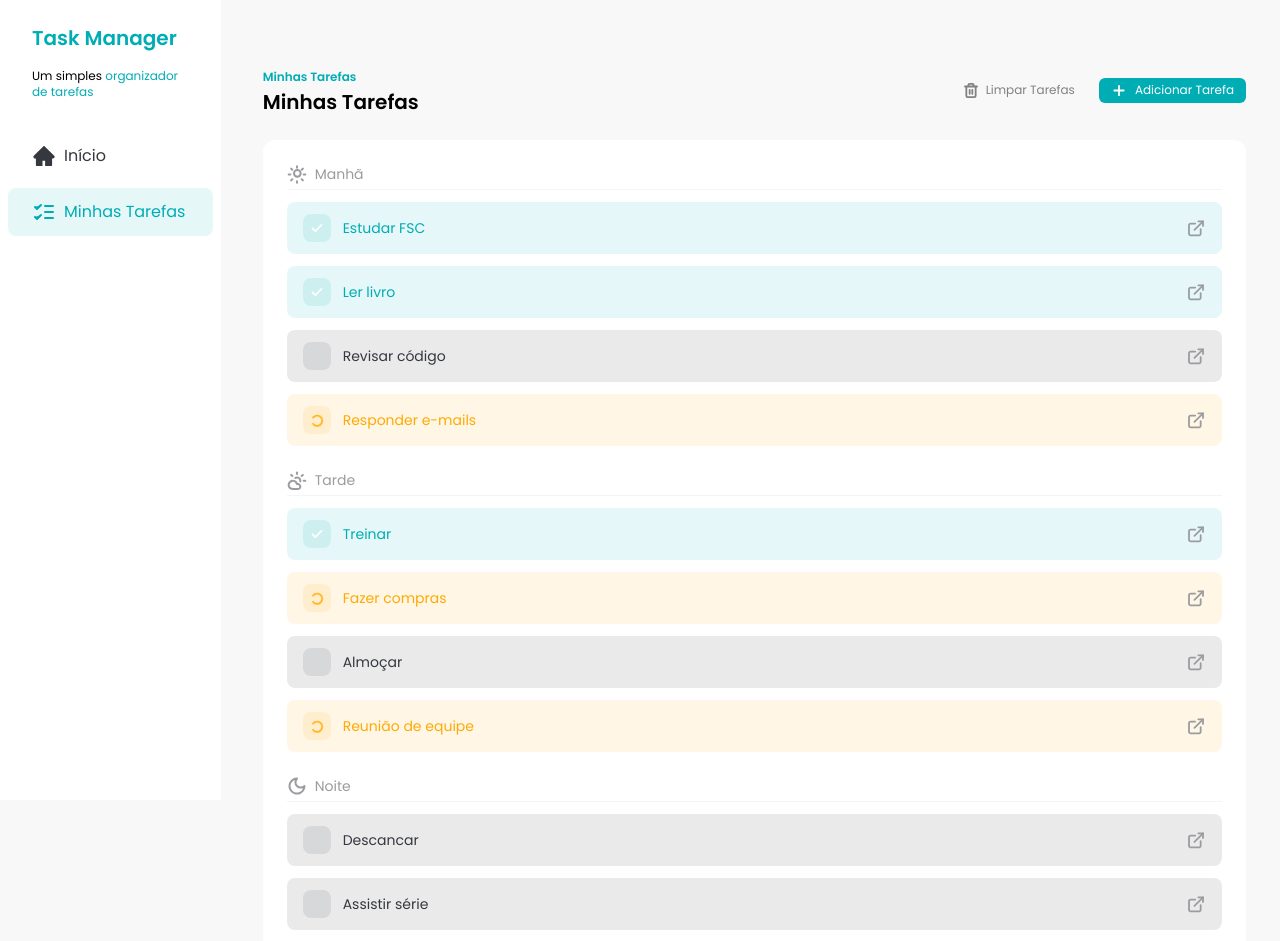
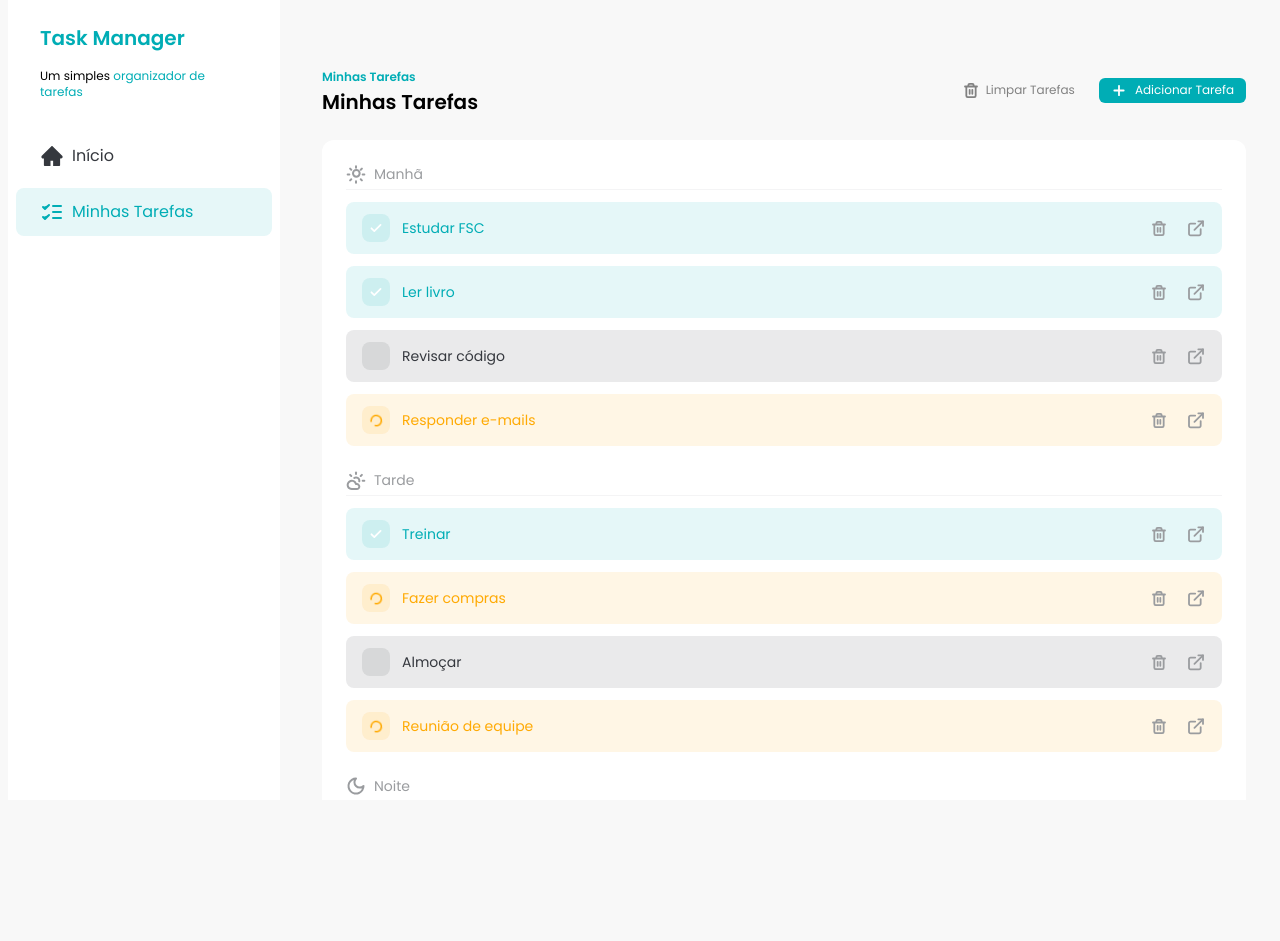
Before and after one commit to Allysonfreitas210695/Task_Manage, a React (Vite) app: page / in a window 1280 px wide. Shown: the top 941 px of the page. After the commit the page ends 800 px from the top, so only its background shows below. Built offline with nearby package versions, Linux system fonts and the light colour scheme.

Commit message:
feat: add remove task and sonner lib

```diff
--- a/package.json
+++ b/package.json
@@ -14,6 +14,7 @@
     "@tailwindcss/vite": "^4.1.12",
     "react": "^19.1.1",
     "react-dom": "^19.1.1",
+    "sonner": "^2.0.7",
     "tailwindcss": "^4.1.12"
   },
   "devDependencies": {
--- a/src/App.jsx
+++ b/src/App.jsx
@@ -1,11 +1,21 @@
+import { Toaster } from "sonner"
 import SideBar from "./components/Sidebar"
 import Tasks from "./components/Tasks"
 
 const App = () => {
   return (
-    <div className="flex gap-2">
+    <div className="flex h-screen gap-2 overflow-hidden">
+      <Toaster
+        toastOptions={{
+          style: {
+            color: "#35383E",
+          },
+        }}
+      />
       <SideBar />
-      <Tasks />
+      <div className="h-full flex-1 overflow-y-auto">
+        <Tasks />
+      </div>
     </div>
   )
 }
--- a/src/components/Button.jsx
+++ b/src/components/Button.jsx
@@ -1,4 +1,4 @@
-const Button = ({ children, variant = "primary" }) => {
+const Button = ({ children, variant = "primary", onClick }) => {
   const variantButton = {
     primary: "bg-[#00ADB5] text-white",
     ghost: "bg-transparent text-[#818181]",
@@ -6,6 +6,7 @@ const Button = ({ children, variant = "primary" }) => {
   return (
     <button
       className={`${variantButton[variant]} flex cursor-pointer items-center gap-2 rounded-md px-3 py-1 text-xs transition-colors hover:opacity-75`}
+      onClick={onClick}
     >
       {children}
     </button>
--- a/src/components/TaskItem.jsx
+++ b/src/components/TaskItem.jsx
@@ -1,8 +1,11 @@
+import Button from "./Button"
+
 import CheckIcon from "../assets/icons/check.svg?react"
 import LoaderIcon from "../assets/icons/loader.svg?react"
 import DetailsIcon from "../assets/icons/details.svg?react"
+import TrashIcon from "../assets/icons/trash.svg?react"
 
-const TaskItem = ({ task, handleTaskStatusChange }) => {
+const TaskItem = ({ task, handleStatusChange, handleRemoveClick }) => {
   const variantTaskColor = {
     done: "bg-[#00ADB5]/10 text-[#00ADB5]",
     in_progress: "bg-[#FFAA04]/10 text-[#FFAA04]",
@@ -23,7 +26,7 @@ const TaskItem = ({ task, handleTaskStatusChange }) => {
             id={`time-${task.id}`}
             className="absolute h-full w-full cursor-pointer opacity-0"
             checked={task.status === "done"}
-            onChange={() => handleTaskStatusChange(task.id)}
+            onChange={() => handleStatusChange(task.id)}
           />
           {task.status === "done" && <CheckIcon />}
           {task.status === "in_progress" && (
@@ -32,9 +35,15 @@ const TaskItem = ({ task, handleTaskStatusChange }) => {
         </label>
         {task.title}
       </div>
-      <a href="#" className="transition-colors hover:opacity-75">
-        <DetailsIcon />
-      </a>
+
+      <div className="flex items-center gap-2">
+        <Button variant="ghost" onClick={() => handleRemoveClick(task.id)}>
+          <TrashIcon className={"text-[#9A9C9F]"} />
+        </Button>
+        <a href="#" className="transition-colors hover:opacity-75">
+          <DetailsIcon />
+        </a>
+      </div>
     </div>
   )
 }
--- a/src/components/Tasks.jsx
+++ b/src/components/Tasks.jsx
@@ -11,6 +11,7 @@ import SunIcon from "../assets/icons/sun.svg?react"
 import MoonIcon from "../assets/icons/moon.svg?react"
 import CloudIcon from "../assets/icons/cloud-sun.svg?react"
 import TaskItem from "./TaskItem"
+import { toast } from "sonner"
 
 const Tasks = () => {
   const [tasks, setTasks] = useState(TASKS)
@@ -25,12 +26,26 @@ const Tasks = () => {
         if (task.id !== taskId) return task
 
         let newStatus = "not_started"
-        if (task.status === "not_started") newStatus = "in_progress"
-        else if (task.status === "in_progress") newStatus = "done"
+        if (task.status === "not_started") {
+          toast.success("Tarefa iniciada!")
+          newStatus = "in_progress"
+        } else if (task.status === "in_progress") {
+          toast.success("Tarefa concluída!")
+          newStatus = "done"
+        }
 
         return { ...task, status: newStatus }
       })
     )
+  }
+
+  function handleClearTasks() {
+    setTasks([])
+  }
+
+  function handleRemoveTask(taskId) {
+    setTasks((prevTasks) => prevTasks.filter((task) => task.id !== taskId))
+    toast.success("Tarefa removida com sucesso!")
   }
 
   return (
@@ -44,7 +59,7 @@ const Tasks = () => {
         </div>
 
         <div className="flex items-center gap-3">
-          <Button text="Nova Tarefa" variant="ghost">
+          <Button text="Nova Tarefa" variant="ghost" onClick={handleClearTasks}>
             <TrashIcon />
             Limpar Tarefas
           </Button>
@@ -63,7 +78,8 @@ const Tasks = () => {
             <TaskItem
               key={task.id}
               task={task}
-              handleTaskStatusChange={handleTaskStatusChange}
+              handleStatusChange={handleTaskStatusChange}
+              handleRemoveClick={handleRemoveTask}
             />
           ))}
         </div>
@@ -74,7 +90,8 @@ const Tasks = () => {
             <TaskItem
               key={task.id}
               task={task}
-              handleTaskStatusChange={handleTaskStatusChange}
+              handleStatusChange={handleTaskStatusChange}
+              handleRemoveClick={handleRemoveTask}
             />
           ))}
         </div>
@@ -85,7 +102,8 @@ const Tasks = () => {
             <TaskItem
               key={task.id}
               task={task}
-              handleTaskStatusChange={handleTaskStatusChange}
+              handleStatusChange={handleTaskStatusChange}
+              handleRemoveClick={handleRemoveTask}
             />
           ))}
         </div>
```
Also changed, not shown: 1 other file (tests, documents, lock files or other folders).
